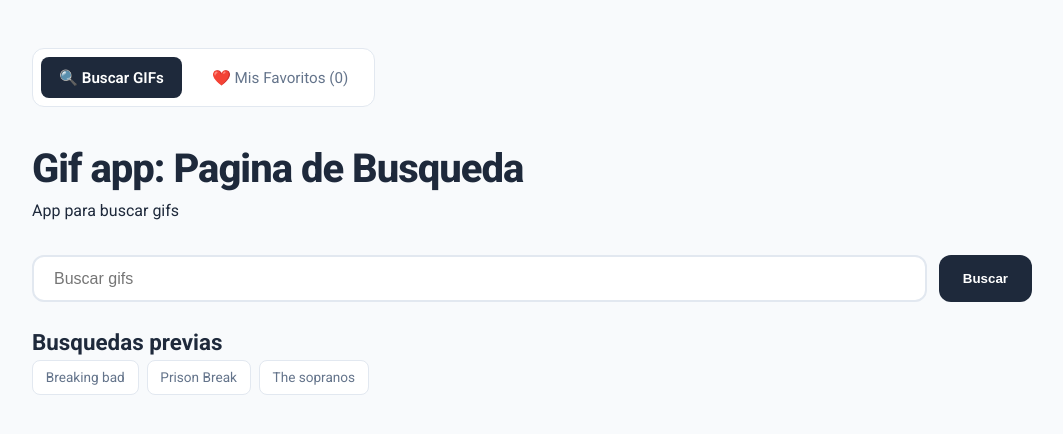
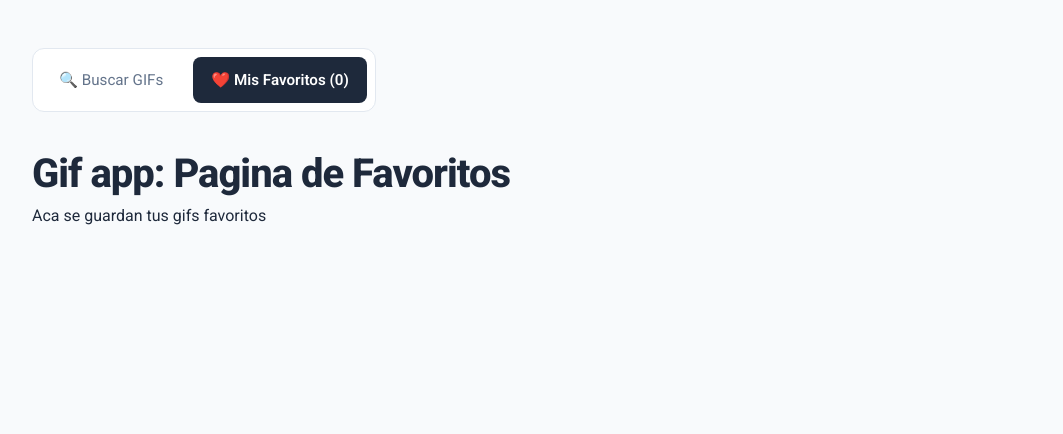
Before and after one commit to luis-maz0/gif-search, a React (Vite) app: page /favoritos in a window 1280 px wide. Shown: the top 434 px of the page, without its empty margins (108-1171 px from the left). Built offline with nearby package versions, Linux system fonts and the light colour scheme; no server answers.

Commit message:
feat: implemetación de react router

```diff
--- a/package.json
+++ b/package.json
@@ -12,7 +12,8 @@
   "dependencies": {
     "axios": "^1.16.0",
     "react": "^19.2.5",
-    "react-dom": "^19.2.5"
+    "react-dom": "^19.2.5",
+    "react-router": "^7.17.0"
   },
   "devDependencies": {
     "@eslint/js": "^10.0.1",
--- a/src/GifApp.tsx
+++ b/src/GifApp.tsx
@@ -1,58 +1,34 @@
-import { useState, useEffect, useContext } from "react";
+import { useContext } from "react";
+import { Link, Routes, Route, useLocation } from "react-router";
 import { FavoritesPage } from "./pages/FavoritesPage";
 import { SearchPage } from "./pages/SearchPage";
 import { FavoritesContext } from "./context/FavoriteContext";
 
-const navigate = (path: string) => {
-  window.history.pushState({}, "", path);
-
-  const navigationEvent = new Event("pushstate");
-  window.dispatchEvent(navigationEvent);
-};
-
 export const GifApp = () => {
-
   const { favorites } = useContext(FavoritesContext);
-
-  const [paginaActual, setPaginaActual] = useState<string>("/")
-
-  useEffect(() => {
-
-    const onLocationChange = () => {
-      setPaginaActual(window.location.pathname);
-    };
-
-    // evento personalizado nuestro
-    window.addEventListener("pushstate", onLocationChange);
-
-    // evento nativo del navegador (cuando el usuario toca "Atrás")
-    window.addEventListener("popstate", onLocationChange);
-
-    return () => {
-      window.removeEventListener("pushstate", onLocationChange);
-      window.removeEventListener("popstate", onLocationChange);
-    };
-  }, []);
+  const { pathname } = useLocation();
 
   return (
     <>
       <nav className="nav-container">
-        <button
-          onClick={() => navigate("/")}
-          className={`nav-btn ${paginaActual === "/" ? "active" : ""}`}
+        <Link
+          to="/"
+          className={`nav-btn ${pathname === "/" ? "active" : ""}`}
         >
           🔍 Buscar GIFs
-        </button>
-        <button
-          onClick={() => navigate("/favoritos")}
-          className={`nav-btn ${paginaActual === "/favoritos" ? "active" : ""}`}
+        </Link>
+        <Link
+          to="/favoritos"
+          className={`nav-btn ${pathname === "/favoritos" ? "active" : ""}`}
         >
           ❤️ Mis Favoritos ({favorites.length})
-        </button>
+        </Link>
       </nav>
 
-      {paginaActual === "/" && <SearchPage ></SearchPage>}
-      {paginaActual === "/favoritos" && <FavoritesPage></FavoritesPage>}
+      <Routes>
+        <Route path="/" element={<SearchPage />} />
+        <Route path="/favoritos" element={<FavoritesPage />} />
+      </Routes>
     </>
   );
 };
--- a/src/components/FavoriteGrid.tsx
+++ b/src/components/FavoriteGrid.tsx
@@ -2,14 +2,17 @@ import { useContext } from "react";
 import { FavoritesContext } from "../context/FavoriteContext";
 
 export const FavoriteGrid = () => {
-
-    const { favorites, toggleFavorite, isFavorite } = useContext(FavoritesContext);
+  const { favorites, toggleFavorite, isFavorite } =
+    useContext(FavoritesContext);
 
   if (favorites.length === 0) return null;
 
   return (
-        <section className="favorites-section">
-            <h2 style={{margin: "2 rem 0 1rem 0", fontSize: "1.4"}}>Mis Favoritos</h2>
+    <>
+      <h2 style={{ margin: "2 rem 0 1rem 0", fontSize: "1.4" }}>
+        Mis Favoritos
+      </h2>
+      <section className="favorites-section gif-grid">
         {favorites.map((gif) => {
           return (
             <div className="gif-card" key={gif.id}>
@@ -18,12 +21,16 @@ export const FavoriteGrid = () => {
               <p>
                 {gif.width} x {gif.height}
               </p>
-                        <button className="btn-favorite" onClick={() => toggleFavorite(gif)}>
+              <button
+                className="btn-favorite"
+                onClick={() => toggleFavorite(gif)}
+              >
                 {isFavorite(gif.id) ? "❤️ Quitar" : "🤍 Guardar"}
               </button>
             </div>
           );
         })}
       </section>
-    )
-}
+    </>
+  );
+};
--- a/src/index.css
+++ b/src/index.css
@@ -58,6 +58,9 @@ ul {
 .subtitle {
   color: var(--text-muted);
   font-size: 1rem;
+}
+a{
+  text-decoration: none;
 }
 
 /* --- Search Bar & Inputs --- */
--- a/src/main.tsx
+++ b/src/main.tsx
@@ -1,14 +1,16 @@
 import { StrictMode } from 'react'
 import { createRoot } from 'react-dom/client'
+import { BrowserRouter } from 'react-router'
 import './index.css'
 import { GifApp } from './GifApp'
 import { FavoritesProvider } from './context/FavoritesProvider'
 
-
 createRoot(document.getElementById('root')!).render(
   <StrictMode>
-    <FavoritesProvider>
-      <GifApp />
-    </FavoritesProvider>
+    <BrowserRouter>
+      <FavoritesProvider>
+        <GifApp />
+      </FavoritesProvider>
+    </BrowserRouter>
   </StrictMode>,
 )
```
Also changed, not shown: 1 other file (tests, documents, lock files or other folders). Lines whose indentation alone changed are shown as unchanged.
